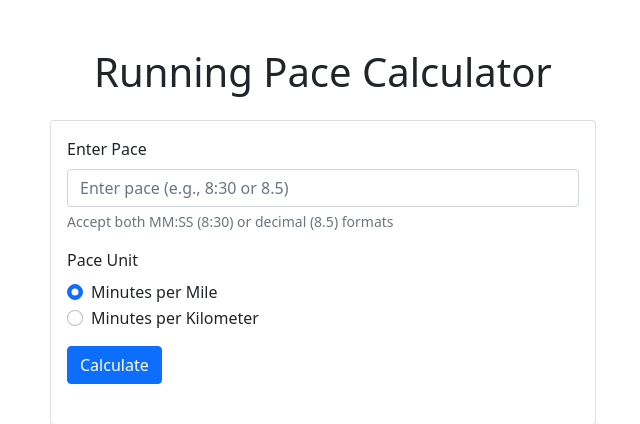
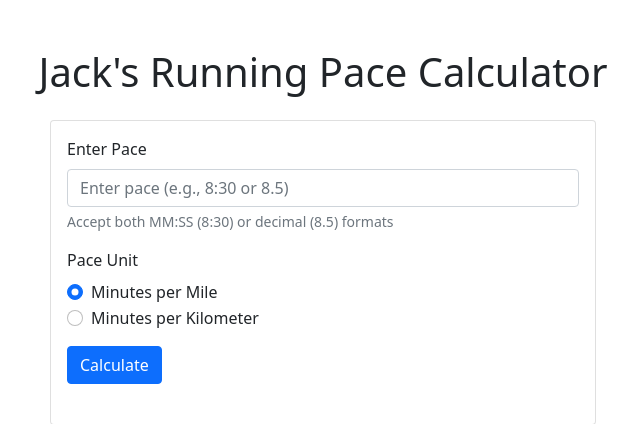
Before and after one commit to Jack1811/DevOps1, a Flask app: page / in a window 1280 px wide. Shown: the top 424 px of the page, without its empty margins (317-957 px from the left). Run offline with Flask 3, Linux system fonts and the light colour scheme.

Commit message:
Updated Name

```diff
--- a/flask-app/templates/index.html
+++ b/flask-app/templates/index.html
@@ -1,14 +1,16 @@
 <!DOCTYPE html>
 <html lang="en">
+
 <head>
     <meta charset="UTF-8">
     <meta name="viewport" content="width=device-width, initial-scale=1.0">
     <title>Running Pace Calculator</title>
     <link href="https://cdn.jsdelivr.net/npm/bootstrap@5.1.3/dist/css/bootstrap.min.css" rel="stylesheet">
 </head>
+
 <body>
     <div class="container py-5">
-        <h1 class="text-center mb-4">Running Pace Calculator</h1>
+        <h1 class="text-center mb-4">Jack's Running Pace Calculator</h1>
 
         <div class="row justify-content-center">
             <div class="col-md-6">
@@ -17,14 +19,16 @@
                         <form id="paceForm" class="mb-4">
                             <div class="mb-3">
                                 <label for="pace" class="form-label">Enter Pace</label>
-                                <input type="text" class="form-control" id="pace" placeholder="Enter pace (e.g., 8:30 or 8.5)">
+                                <input type="text" class="form-control" id="pace"
+                                    placeholder="Enter pace (e.g., 8:30 or 8.5)">
                                 <div class="form-text">Accept both MM:SS (8:30) or decimal (8.5) formats</div>
                             </div>
 
                             <div class="mb-3">
                                 <label class="form-label">Pace Unit</label>
                                 <div class="form-check">
-                                    <input class="form-check-input" type="radio" name="unit" id="mileUnit" value="mile" checked>
+                                    <input class="form-check-input" type="radio" name="unit" id="mileUnit" value="mile"
+                                        checked>
                                     <label class="form-check-label" for="mileUnit">
                                         Minutes per Mile
                                     </label>
@@ -97,4 +101,5 @@
         });
     </script>
 </body>
+
 </html>
```
Also changed, not shown: 2 other files.
